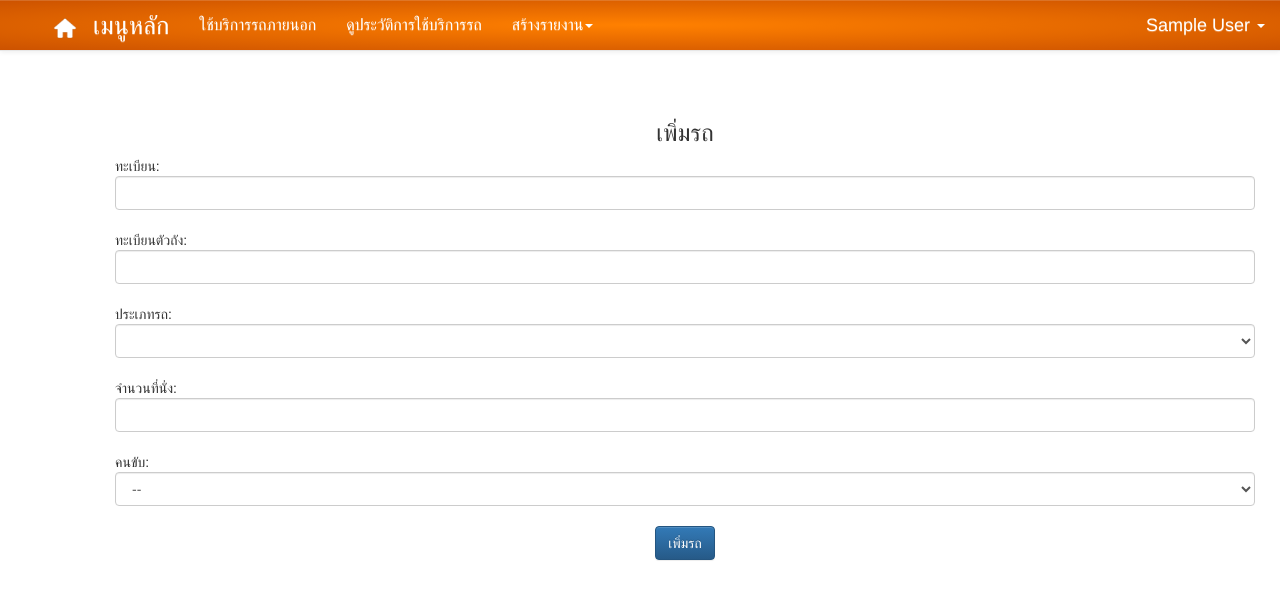
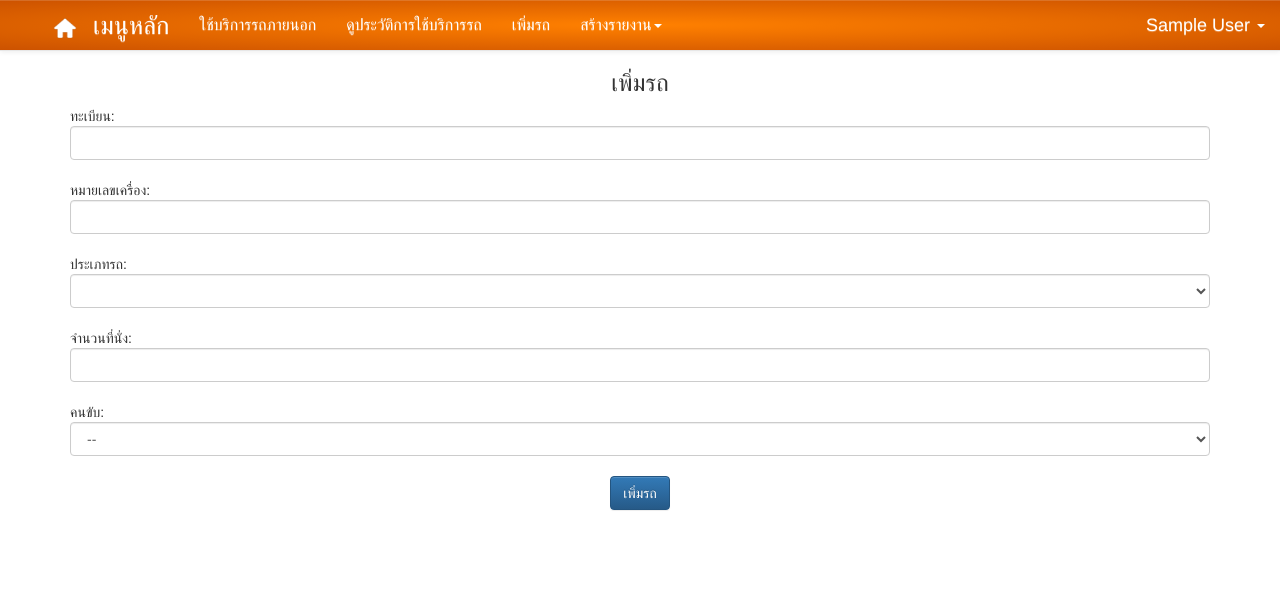
Before and after one commit to Eartinase/CarReservation, a CodeIgniter app: page /senior/AddCar in a window 1280 px wide. Shown: the top 600 px of the page. Run offline with CodeIgniter, Linux system fonts and the light colour scheme; the visitor is signed in with stand-in values (Sample User, id 1); data that the repository does not hold is empty; some libraries are stand-ins or nearby versions.

Commit message:
add addcar to navbar

```diff
--- a/application/views/AddCarView.php
+++ b/application/views/AddCarView.php
@@ -21,13 +21,13 @@
 		include "NavbarUserLogged_in.php";
 	}
 	?>
-	<div  class="container" style="margin: 100px;">
+	<div  class="container" style="margin-top: 50px;">
 		<center>
 			<h3>เพิ่มรถ</h3>
 		</center>
 		<form action="<?php echo base_url(); ?>AddCar/Add" method="post">
 			ทะเบียน: <input type="text" name="plateLicense" class="form-control" required> <br>
-			ทะเบียนตัวถัง: <input type="text" name="serial" class="form-control" required> <br>
+			หมายเลขเครื่อง: <input type="text" name="serial" class="form-control" required> <br>
 			ประเภทรถ: <select name ="carType" class="form-control" required>
 			<?php
 			echo $cartype ;
--- a/application/views/NavbarUserLogged_in.php
+++ b/application/views/NavbarUserLogged_in.php
@@ -26,9 +26,15 @@
         <!-- Collect the nav links, forms, and other content for toggling -->
         <div class="collapse navbar-collapse" id="bs-example-navbar-collapse-1">
           <ul class="nav navbar-nav">
-        <li><a style="font-size:16px;color:white" href="<?php echo base_url(); ?>Reserve/outsideCar" >ใช้บริการรถภายนอก <span class="sr-only">(current)</span></a></li>
+            <li>
+              <a style="font-size:16px;color:white" href="<?php echo base_url(); ?>Reserve/outsideCar" >ใช้บริการรถภายนอก <span class="sr-only">(current)</span></a>
+            </li>
             <li>
               <a style="font-size:16px;color:white" href="<?php echo base_url(); ?>Reserve/showReserveHistory" >ดูประวัติการใช้บริการรถ
+              </a>
+            </li>
+            <li>
+              <a style="font-size:16px;color:white" href="<?php echo base_url(); ?>AddCar" >เพิ่มรถ
               </a>
             </li>
             <li class="dropdown">
```
Lines whose indentation alone changed are shown as unchanged.
